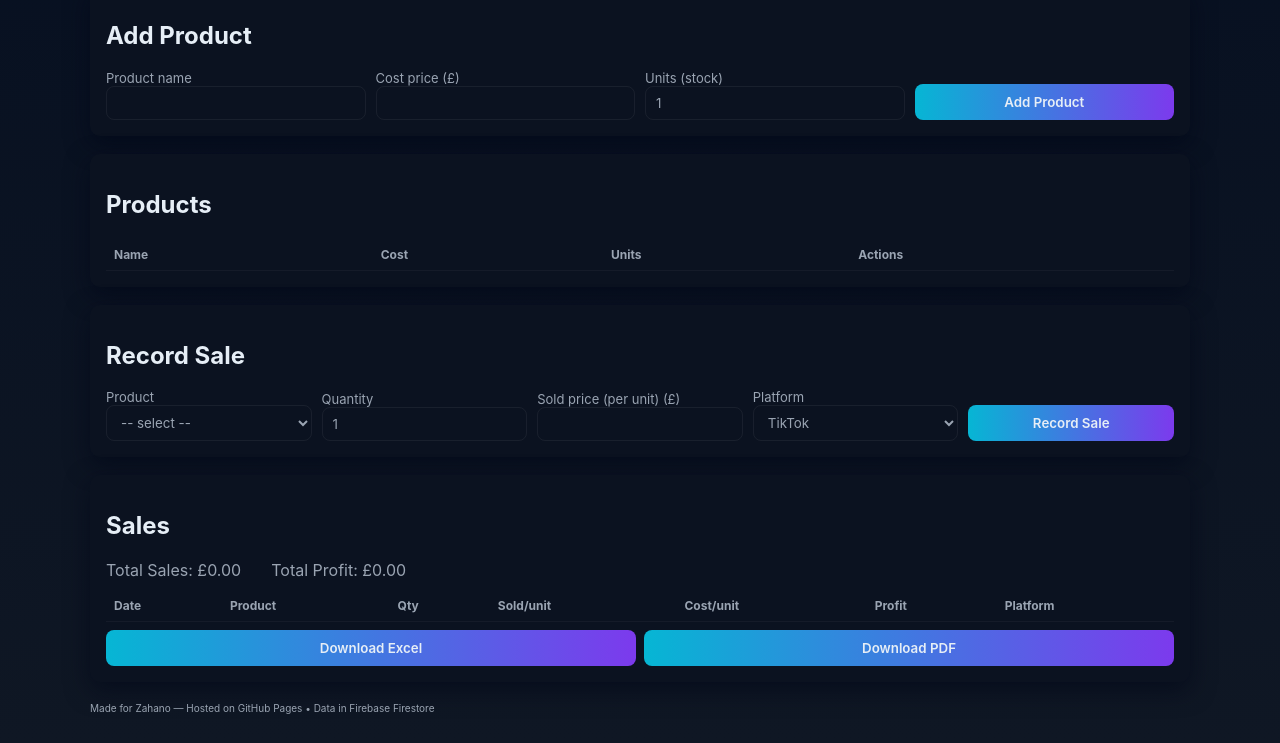
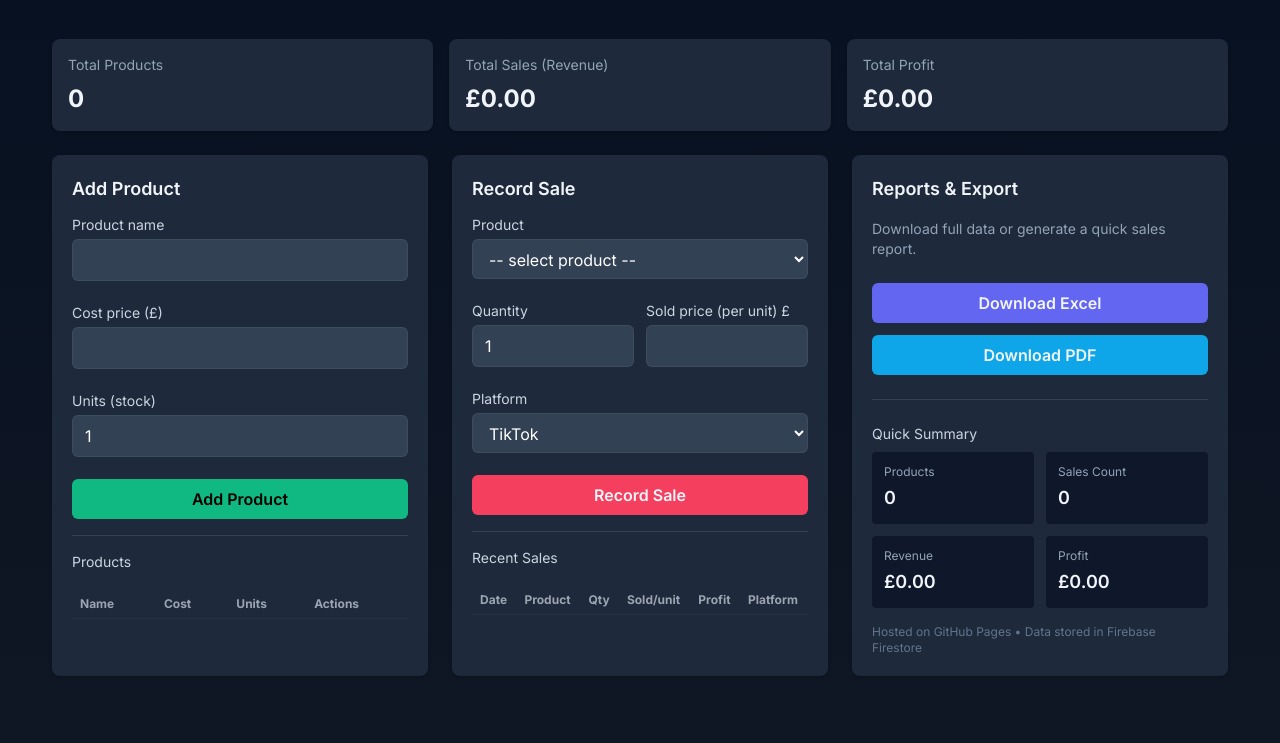
Before and after one commit to hassankhan98/POS, a plain HTML site: page index.html in a window 1280 px wide. Shown: the part 113-856 px from the top of the page. Drawn offline with nearby package versions, Linux system fonts and the light colour scheme; no server answers; a script that the page names is missing.

Commit message:
Update index.html

```diff
--- a/index.html
+++ b/index.html
@@ -1,63 +1,118 @@
 <!doctype html>
 <html lang="en">
 <head>
-  <meta charset="utf-8" />
-  <meta name="viewport" content="width=device-width,initial-scale=1" />
-  <title>POS - Product & Sales Manager</title>
-  <link rel="stylesheet" href="styles.css" />
-  <!-- Firebase (compat for simple use) -->
+  <meta charset="utf-8"/>
+  <meta name="viewport" content="width=device-width,initial-scale=1"/>
+  <title>POS — Zahano</title>
+
+  <!-- Tailwind CDN (quick integration) -->
+  <script src="https://cdn.tailwindcss.com"></script>
+
+  <!-- Fonts -->
+  <link href="https://fonts.googleapis.com/css2?family=Inter:wght@300;400;600;700&display=swap" rel="stylesheet">
+
+  <!-- Firebase (compat libs for simpler code) -->
   <script src="https://www.gstatic.com/firebasejs/9.22.1/firebase-app-compat.js"></script>
   <script src="https://www.gstatic.com/firebasejs/9.22.1/firebase-firestore-compat.js"></script>
+
   <!-- Export libs -->
   <script src="https://cdnjs.cloudflare.com/ajax/libs/jspdf/2.5.1/jspdf.umd.min.js"></script>
   <script src="https://cdnjs.cloudflare.com/ajax/libs/xlsx/0.18.5/xlsx.full.min.js"></script>
+
+  <link rel="stylesheet" href="styles.css">
 </head>
-<body>
-  <div class="wrap">
-    <header>
-      <h1>POS — Product & Sales Manager</h1>
-      <p>Manage products, record sales, calculate profit margin. Export to Excel / PDF.</p>
+<body class="bg-slate-900 text-slate-100 font-inter">
+
+  <div class="min-h-screen container mx-auto p-6">
+    <!-- Header -->
+    <header class="flex items-center justify-between mb-6">
+      <div>
+        <h1 class="text-2xl font-semibold">Zahano — POS Dashboard</h1>
+        <p class="text-sm text-slate-400 mt-1">Manage products, record sales, and see profit — data saved in Firebase</p>
+      </div>
+      <div class="flex gap-3">
+        <a href="#" class="px-4 py-2 bg-violet-500 rounded-md text-white text-sm">Your Account</a>
+      </div>
     </header>
 
-    <main>
-      <section class="card">
-        <h2>Add Product</h2>
-        <form id="addProductForm">
-          <label>Product name
-            <input id="p_name" required />
-          </label>
-          <label>Cost price (£)
-            <input id="p_cost" type="number" step="0.01" required />
-          </label>
-          <label>Units (stock)
-            <input id="p_units" type="number" step="1" value="1" required />
-          </label>
-          <button type="submit">Add Product</button>
+    <!-- Dashboard summary -->
+    <section class="grid grid-cols-1 md:grid-cols-3 gap-4 mb-6">
+      <div class="bg-slate-800 p-4 rounded-lg shadow">
+        <div class="text-sm text-slate-400">Total Products</div>
+        <div id="totalProducts" class="text-2xl font-bold mt-2">0</div>
+      </div>
+      <div class="bg-slate-800 p-4 rounded-lg shadow">
+        <div class="text-sm text-slate-400">Total Sales (Revenue)</div>
+        <div id="totalSales" class="text-2xl font-bold mt-2">£0.00</div>
+      </div>
+      <div class="bg-slate-800 p-4 rounded-lg shadow">
+        <div class="text-sm text-slate-400">Total Profit</div>
+        <div id="totalProfit" class="text-2xl font-bold mt-2">£0.00</div>
+      </div>
+    </section>
+
+    <div class="grid grid-cols-1 lg:grid-cols-3 gap-6">
+      <!-- Add product -->
+      <div class="col-span-1 bg-slate-800 p-5 rounded-lg shadow">
+        <h2 class="text-lg font-semibold mb-3">Add Product</h2>
+        <form id="addProductForm" class="space-y-3">
+          <div>
+            <label class="text-sm text-slate-300 block mb-1">Product name</label>
+            <input id="p_name" required class="w-full rounded-md px-3 py-2 bg-slate-700 text-white" />
+          </div>
+          <div>
+            <label class="text-sm text-slate-300 block mb-1">Cost price (£)</label>
+            <input id="p_cost" type="number" step="0.01" required class="w-full rounded-md px-3 py-2 bg-slate-700 text-white" />
+          </div>
+          <div>
+            <label class="text-sm text-slate-300 block mb-1">Units (stock)</label>
+            <input id="p_units" type="number" step="1" value="1" required class="w-full rounded-md px-3 py-2 bg-slate-700 text-white" />
+          </div>
+          <button type="submit" class="w-full bg-emerald-500 hover:bg-emerald-600 rounded-md py-2 text-black font-semibold">Add Product</button>
         </form>
-      </section>
 
-      <section class="card">
-        <h2>Products</h2>
-        <table id="productsTable">
-          <thead><tr><th>Name</th><th>Cost</th><th>Units</th><th>Actions</th></tr></thead>
-          <tbody></tbody>
-        </table>
-      </section>
+        <hr class="my-4 border-slate-700" />
 
-      <section class="card">
-        <h2>Record Sale</h2>
-        <form id="addSaleForm">
-          <label>Product
-            <select id="sale_product" required><option value="">-- select --</option></select>
-          </label>
-          <label>Quantity
-            <input id="sale_qty" type="number" value="1" min="1" required />
-          </label>
-          <label>Sold price (per unit) (£)
-            <input id="sale_price" type="number" step="0.01" required />
-          </label>
-          <label>Platform
-            <select id="sale_platform" required>
+        <h3 class="text-sm text-slate-300 mb-2">Products</h3>
+        <div class="overflow-auto max-h-56">
+          <table class="min-w-full text-left text-sm">
+            <thead class="text-slate-400">
+              <tr>
+                <th class="px-2 py-1">Name</th>
+                <th class="px-2 py-1">Cost</th>
+                <th class="px-2 py-1">Units</th>
+                <th class="px-2 py-1">Actions</th>
+              </tr>
+            </thead>
+            <tbody id="productsTable" class="divide-y divide-slate-700"></tbody>
+          </table>
+        </div>
+      </div>
+
+      <!-- Record Sale -->
+      <div class="col-span-1 bg-slate-800 p-5 rounded-lg shadow">
+        <h2 class="text-lg font-semibold mb-3">Record Sale</h2>
+        <form id="addSaleForm" class="space-y-3">
+          <div>
+            <label class="text-sm text-slate-300 block mb-1">Product</label>
+            <select id="sale_product" required class="w-full rounded-md px-3 py-2 bg-slate-700 text-white">
+              <option value="">-- select product --</option>
+            </select>
+          </div>
+          <div class="grid grid-cols-2 gap-3">
+            <div>
+              <label class="text-sm text-slate-300 block mb-1">Quantity</label>
+              <input id="sale_qty" type="number" min="1" value="1" required class="w-full rounded-md px-3 py-2 bg-slate-700 text-white" />
+            </div>
+            <div>
+              <label class="text-sm text-slate-300 block mb-1">Sold price (per unit) £</label>
+              <input id="sale_price" type="number" step="0.01" required class="w-full rounded-md px-3 py-2 bg-slate-700 text-white" />
+            </div>
+          </div>
+
+          <div>
+            <label class="text-sm text-slate-300 block mb-1">Platform</label>
+            <select id="sale_platform" class="w-full rounded-md px-3 py-2 bg-slate-700 text-white">
               <option>TikTok</option>
               <option>eBay</option>
               <option>Vinted</option>
@@ -65,35 +120,71 @@
               <option>Depop</option>
               <option>Cash</option>
             </select>
-          </label>
-          <button type="submit">Record Sale</button>
+          </div>
+
+          <button type="submit" class="w-full bg-rose-500 hover:bg-rose-600 rounded-md py-2 font-semibold">Record Sale</button>
         </form>
-      </section>
 
-      <section class="card">
-        <h2>Sales</h2>
-        <div class="summary">
-          <div>Total Sales: <span id="totalSales">£0.00</span></div>
-          <div>Total Profit: <span id="totalProfit">£0.00</span></div>
+        <hr class="my-4 border-slate-700" />
+
+        <h3 class="text-sm text-slate-300 mb-2">Recent Sales</h3>
+        <div class="overflow-auto max-h-56">
+          <table class="min-w-full text-left text-sm">
+            <thead class="text-slate-400">
+              <tr>
+                <th class="px-2 py-1">Date</th>
+                <th class="px-2 py-1">Product</th>
+                <th class="px-2 py-1">Qty</th>
+                <th class="px-2 py-1">Sold/unit</th>
+                <th class="px-2 py-1">Profit</th>
+                <th class="px-2 py-1">Platform</th>
+              </tr>
+            </thead>
+            <tbody id="salesTable" class="divide-y divide-slate-700"></tbody>
+          </table>
         </div>
-        <table id="salesTable">
-          <thead><tr><th>Date</th><th>Product</th><th>Qty</th><th>Sold/unit</th><th>Cost/unit</th><th>Profit</th><th>Platform</th></tr></thead>
-          <tbody></tbody>
-        </table>
+      </div>
 
-        <div class="exports">
-          <button id="exportExcel">Download Excel</button>
-          <button id="exportPDF">Download PDF</button>
+      <!-- Exports & Summary -->
+      <div class="col-span-1 bg-slate-800 p-5 rounded-lg shadow flex flex-col gap-4">
+        <h2 class="text-lg font-semibold">Reports & Export</h2>
+        <p class="text-sm text-slate-400">Download full data or generate a quick sales report.</p>
+
+        <div class="flex flex-col gap-3 mt-2">
+          <button id="exportExcel" class="w-full bg-indigo-500 hover:bg-indigo-600 py-2 rounded-md font-semibold">Download Excel</button>
+          <button id="exportPDF" class="w-full bg-sky-500 hover:bg-sky-600 py-2 rounded-md font-semibold">Download PDF</button>
         </div>
-      </section>
-    </main>
 
-    <footer>
-      <small>Made for Zahano — Hosted on GitHub Pages • Data in Firebase Firestore</small>
-    </footer>
+        <hr class="my-2 border-slate-700" />
+
+        <div>
+          <h3 class="text-sm text-slate-300 mb-2">Quick Summary</h3>
+          <div class="grid grid-cols-2 gap-3">
+            <div class="bg-slate-900 p-3 rounded">
+              <div class="text-xs text-slate-400">Products</div>
+              <div id="miniProducts" class="text-lg font-semibold mt-1">0</div>
+            </div>
+            <div class="bg-slate-900 p-3 rounded">
+              <div class="text-xs text-slate-400">Sales Count</div>
+              <div id="miniSales" class="text-lg font-semibold mt-1">0</div>
+            </div>
+            <div class="bg-slate-900 p-3 rounded">
+              <div class="text-xs text-slate-400">Revenue</div>
+              <div id="miniRevenue" class="text-lg font-semibold mt-1">£0.00</div>
+            </div>
+            <div class="bg-slate-900 p-3 rounded">
+              <div class="text-xs text-slate-400">Profit</div>
+              <div id="miniProfit" class="text-lg font-semibold mt-1">£0.00</div>
+            </div>
+          </div>
+        </div>
+
+        <p class="text-xs text-slate-500 mt-auto">Hosted on GitHub Pages • Data stored in Firebase Firestore</p>
+      </div>
+    </div>
   </div>
 
-  <!-- Firebase config (replace with your project settings) -->
+  <!-- Firebase config (replace placeholders) -->
   <script src="firebase-config.js"></script>
   <!-- App logic -->
   <script src="app.js"></script>
```
